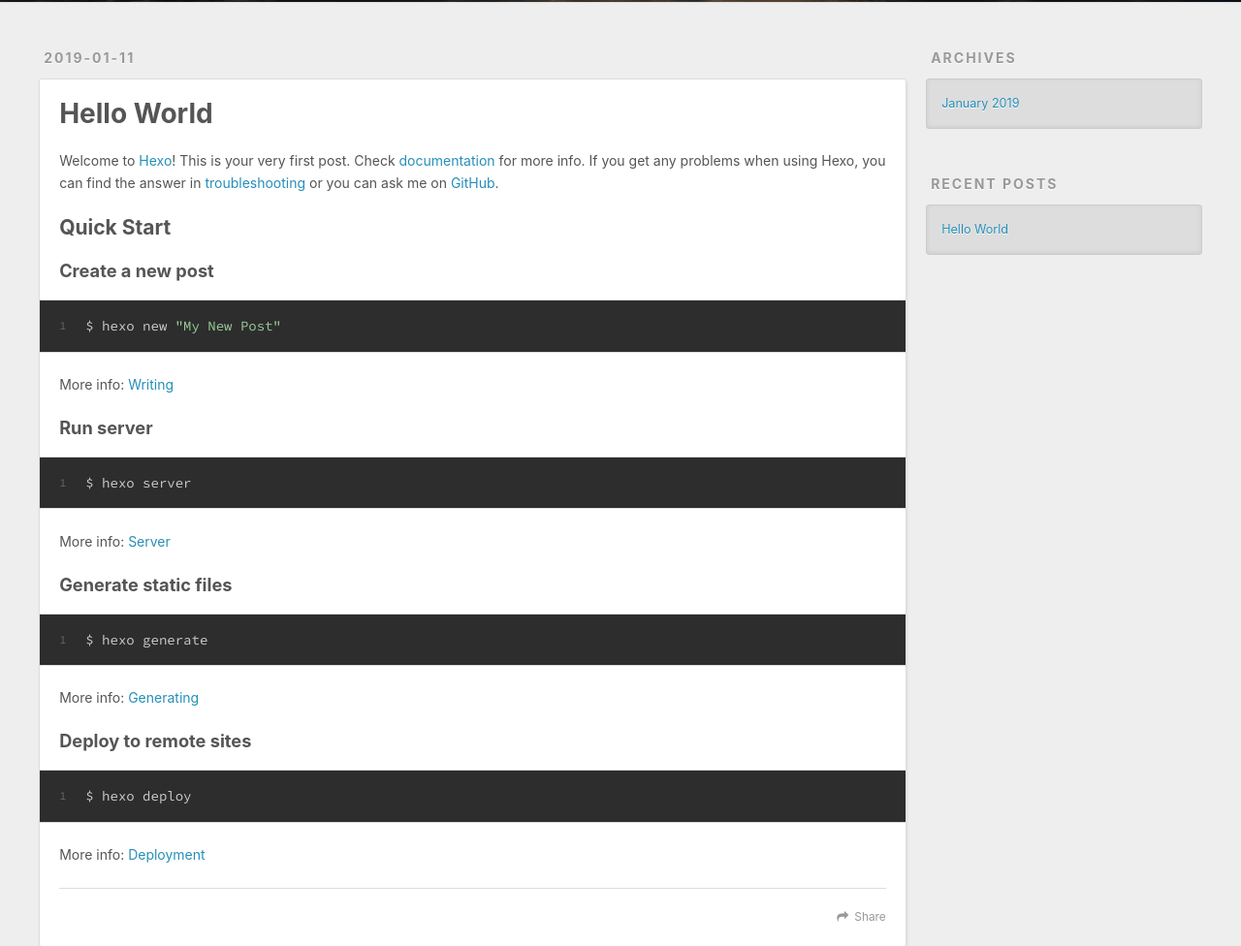
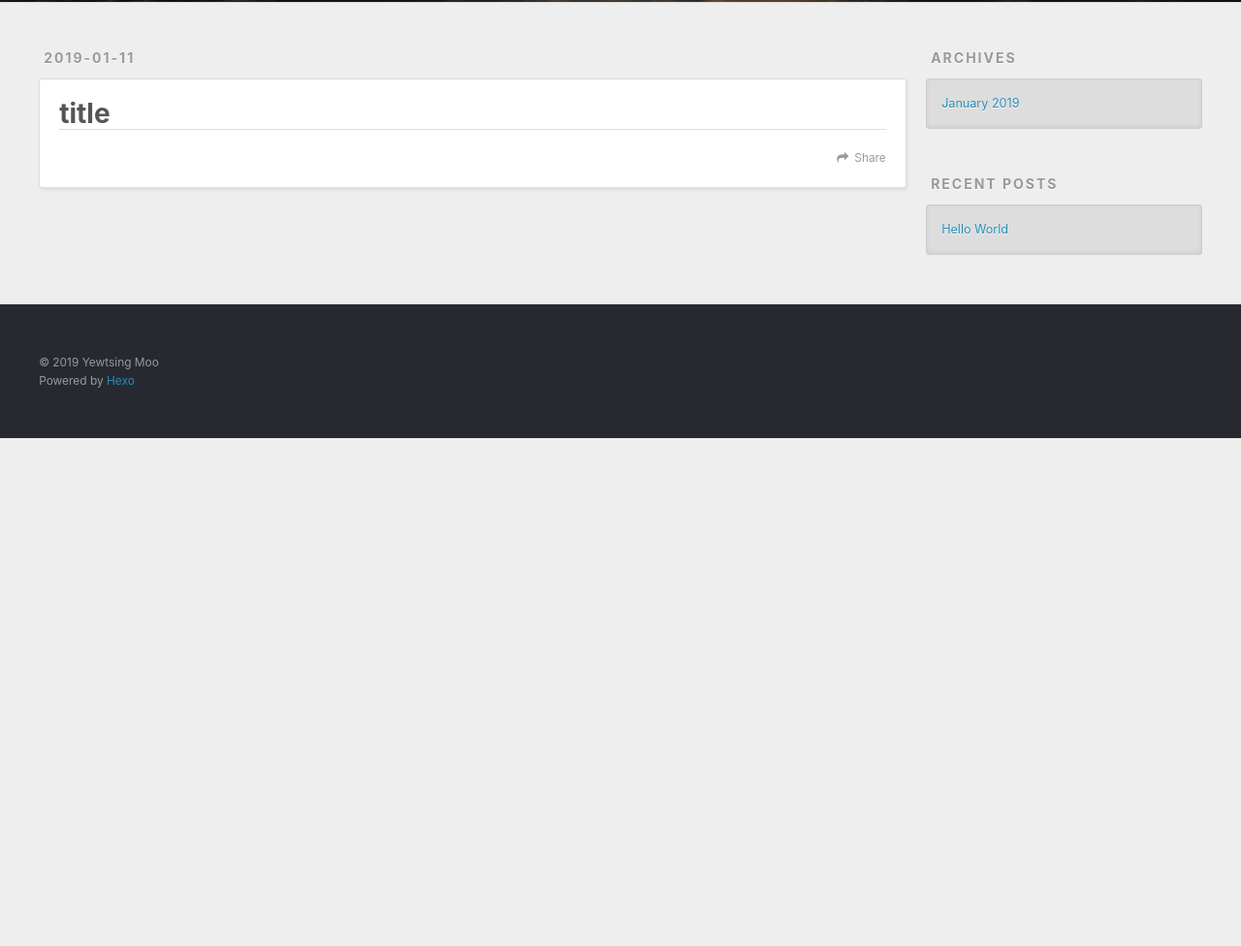
Before and after one commit to fengy83/fengy83.github.io, a plain HTML site: page title/index.html in a window 1280 px wide. Shown: the part 298-1274 px from the top of the page at 97% size. After the commit the page ends 800 px from the top, so only its background shows below. Drawn offline with nearby package versions, Linux system fonts and the light colour scheme.

Commit message:
Site updated: 2019-01-11 22:47:33

```diff
--- a/index.html
+++ b/title/index.html
@@ -5,15 +5,16 @@
 
 
 
-  <title>CreaTsing</title>
+  <title>title | CreaTsing</title>
   <meta name="viewport" content="width=device-width, initial-scale=1, maximum-scale=1">
   <meta property="og:type" content="website">
-<meta property="og:title" content="CreaTsing">
-<meta property="og:url" content="http://yewtsing.tk/index.html">
+<meta property="og:title" content="title">
+<meta property="og:url" content="http://yewtsing.tk/title/index.html">
 <meta property="og:site_name" content="CreaTsing">
 <meta property="og:locale" content="English">
+<meta property="og:updated_time" content="2019-01-11T14:41:45.426Z">
 <meta name="twitter:card" content="summary">
-<meta name="twitter:title" content="CreaTsing">
+<meta name="twitter:title" content="title">
 
     <link rel="alternate" href="/atom.xml" title="CreaTsing" type="application/atom+xml">
 
@@ -64,12 +65,10 @@
   </div>
 </header>
       <div class="outer">
-        <section id="main">
-
-    <article id="post-hello-world" class="article article-type-post" itemscope="" itemprop="blogPost">
+        <section id="main"><article id="page-" class="article article-type-page" itemscope="" itemprop="blogPost">
   <div class="article-meta">
-    <a href="/2019/01/11/hello-world/" class="article-date">
-  <time datetime="2019-01-11T13:28:07.784Z" itemprop="datePublished">2019-01-11</time>
+    <a href="/title/index.html" class="article-date">
+  <time datetime="2019-01-11T14:41:45.000Z" itemprop="datePublished">2019-01-11</time>
 </a>
 
   </div>
@@ -79,8 +78,8 @@
       <header class="article-header">
 
 
-    <h1 itemprop="name">
-      <a class="article-title" href="/2019/01/11/hello-world/">Hello World</a>
+    <h1 class="article-title" itemprop="name">
+      title
     </h1>
 
 
@@ -88,30 +87,19 @@
 
     <div class="article-entry" itemprop="articleBody">
 
-        <p>Welcome to <a href="https://hexo.io/" target="_blank" rel="noopener">Hexo</a>! This is your very first post. Check <a href="https://hexo.io/docs/" target="_blank" rel="noopener">documentation</a> for more info. If you get any problems when using Hexo, you can find the answer in <a href="https://hexo.io/docs/troubleshooting.html" target="_blank" rel="noopener">troubleshooting</a> or you can ask me on <a href="https://github.com/hexojs/hexo/issues" target="_blank" rel="noopener">GitHub</a>.</p>
-<h2 id="Quick-Start"><a href="#Quick-Start" class="headerlink" title="Quick Start"></a>Quick Start</h2><h3 id="Create-a-new-post"><a href="#Create-a-new-post" class="headerlink" title="Create a new post"></a>Create a new post</h3><figure class="highlight bash"><table><tr><td class="gutter"><pre><span class="line">1</span><br></pre></td><td class="code"><pre><span class="line">$ hexo new <span class="string">"My New Post"</span></span><br></pre></td></tr></table></figure>
-<p>More info: <a href="https://hexo.io/docs/writing.html" target="_blank" rel="noopener">Writing</a></p>
-<h3 id="Run-server"><a href="#Run-server" class="headerlink" title="Run server"></a>Run server</h3><figure class="highlight bash"><table><tr><td class="gutter"><pre><span class="line">1</span><br></pre></td><td class="code"><pre><span class="line">$ hexo server</span><br></pre></td></tr></table></figure>
-<p>More info: <a href="https://hexo.io/docs/server.html" target="_blank" rel="noopener">Server</a></p>
-<h3 id="Generate-static-files"><a href="#Generate-static-files" class="headerlink" title="Generate static files"></a>Generate static files</h3><figure class="highlight bash"><table><tr><td class="gutter"><pre><span class="line">1</span><br></pre></td><td class="code"><pre><span class="line">$ hexo generate</span><br></pre></td></tr></table></figure>
-<p>More info: <a href="https://hexo.io/docs/generating.html" target="_blank" rel="noopener">Generating</a></p>
-<h3 id="Deploy-to-remote-sites"><a href="#Deploy-to-remote-sites" class="headerlink" title="Deploy to remote sites"></a>Deploy to remote sites</h3><figure class="highlight bash"><table><tr><td class="gutter"><pre><span class="line">1</span><br></pre></td><td class="code"><pre><span class="line">$ hexo deploy</span><br></pre></td></tr></table></figure>
-<p>More info: <a href="https://hexo.io/docs/deployment.html" target="_blank" rel="noopener">Deployment</a></p>
 
 
     </div>
     <footer class="article-footer">
-      <a data-url="http://yewtsing.tk/2019/01/11/hello-world/" data-id="cjqs4evad0000289edewtof22" class="article-share-link">Share</a>
+      <a data-url="http://yewtsing.tk/title/index.html" data-id="cjqs5nifz0001g09er53adgyz" class="article-share-link">Share</a>
 
 
     </footer>
   </div>
 
-</article>
 
 
-
-
+</article>
 
 </section>
 
```
Also changed, not shown: 2019/01/11/hello-world/index.html (+1 -1 lines), 1 other file.
